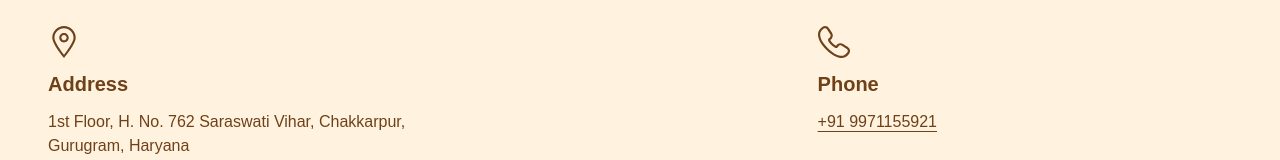
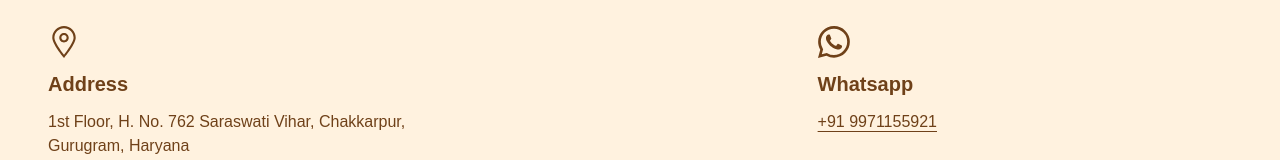
Before and after one commit to Shrit1401/Consciously-Yours, a Next.js app: page /contact in a window 1280 px wide. Shown: the part 362-522 px from the top of the page. Built offline with nearby package versions, Linux system fonts and the light colour scheme; a web font is replaced by a local one.

Commit message:
more stuff 2

```diff
--- a/src/app/contact/page.tsx
+++ b/src/app/contact/page.tsx
@@ -24,7 +24,7 @@ const Contact = () => {
             </div>
             <div className="text-[#6F4119] flex flex-col justify-start text-left sm:w-[35%] w-[100%] gap-3">
               <img src="./call.svg" className="w-8" alt="" />
-              <h2 className="font-bold text-xl">Phone</h2>
+              <h2 className="font-bold text-xl">Whatsapp</h2>
               <p>
                 <a
                   className="underline underline-offset-4"
```
Also changed, not shown: public/call.svg, public/email.svg.
